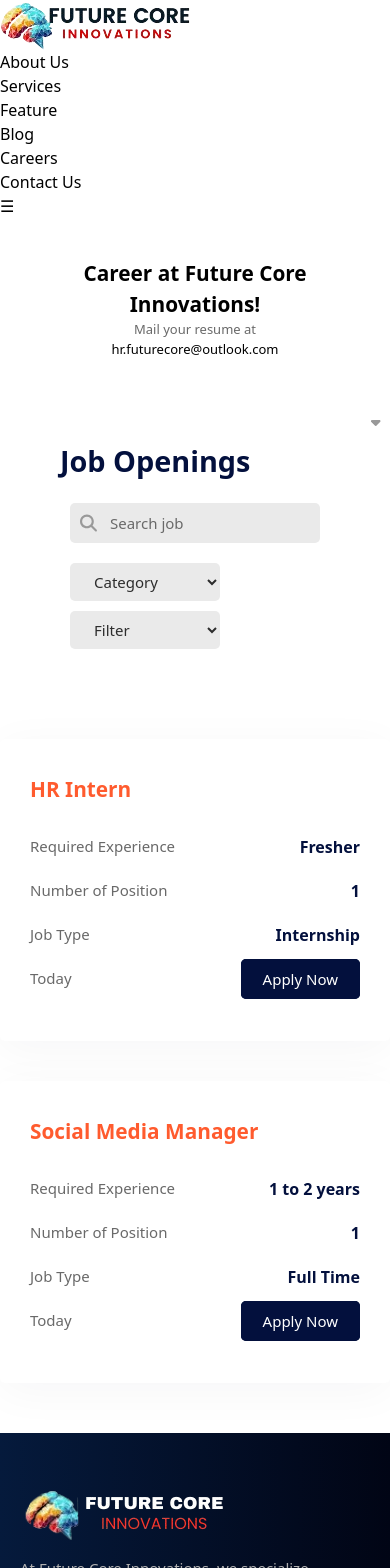
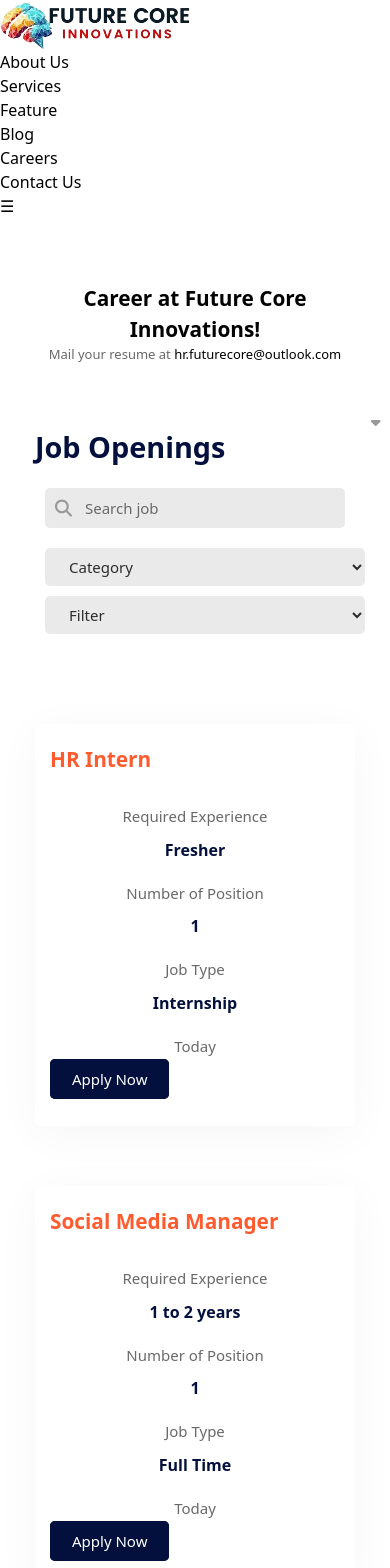
Before and after one commit to anubhootipandey/Future_Core_Innovations, a React (Vite) app: page /careers in a window 390 px wide. Shown: the top 1568 px of the page. Built offline with nearby package versions, Linux system fonts and the light colour scheme.

Commit message:
careers styling changes

```diff
--- a/src/components/Careers/Career.css
+++ b/src/components/Careers/Career.css
@@ -1,58 +1,73 @@
-.main{
-    margin-top: -20px;
+.main {
+    display: flex;
+    justify-content: center;
+    align-items: center;
+    padding: 20px;
 }
 
-#mail{
+.container {
+    width: 100%;
+    max-width: 1200px;
+    margin: 0 auto;
+}
+
+#mail {
     text-align: center;
 }
-#mail p{
+
+#mail p {
     font-size: 13px;
     color: #696969;
 }
-#mail h4{
+
+#mail h4 {
     font-weight: 600;
     font-size: 1.3rem;
 }
-#mail a{
+
+#mail a {
     text-decoration: none;
     color: black;
 }
-#careers , #mail{
+
+#careers, #mail {
     max-width: 1140px;
-    margin: 40px;
+    margin: 40px auto;
     border-radius: 10px;
     background-color: white;
     padding: 20px;
 }
 
-#careers h2{
+#careers h2 {
     font-size: 1.8rem;
     font-weight: 600;
     color: #03103D;
 }
-.option-filter span{
+
+.option-filter span {
     margin: 0px 10px;
 }
-.option-filter .job-in
-{
+
+.option-filter .job-in {
     position: relative;
     background-color: rgb(234, 234, 234);
     margin: 30px 20px;
     border-radius: 5px;
 }
-.option-filter .job-in i{
+
+.option-filter .job-in i {
     position: absolute;
     top: 13px;
     left: 20px;
     font-size: 17px;
 }
 
-.option-filter input::placeholder{
+.option-filter input::placeholder {
     color: #696969;
-    font-size: 15px ;
+    font-size: 15px;
 }
 
-.Category i , .filter i{
+.Category i, .filter i {
     position: absolute;
     top: 0px;
     right: 15px;
@@ -60,11 +75,12 @@
 
 select {
     border: 1px solid #ccc;
-  border-radius: 4px;
-  padding: 5px;
-  font-size: 14px;
+    border-radius: 4px;
+    padding: 5px;
+    font-size: 14px;
 }
-select:focus{
+
+select:focus {
     outline: 1px solid rgb(101, 101, 101);
 }
 
@@ -78,7 +94,7 @@ select:focus{
     position: relative;
 }
 
-.option-filter option{
+.option-filter option {
     color: #696969;
     font-size: 15px;
 }
@@ -103,71 +119,81 @@ select:focus{
 .Category .fa-caret-down, .filter .fa-caret-down {
     position: absolute;
     top: 50%;
-    right: 10px; /* Adjust as needed */
+    right: 10px;
     transform: translateY(-50%);
     font-size: 15px;
     color: #999;
 }
 
-#n-open
-{
-    max-width:800px;
+#n-open {
+    max-width: 800px;
     margin: 20px auto;
     padding: 10px;
     text-align: center;
 }
-#n-open h1{
+
+#n-open h1 {
     margin: 20px 0px;
     font-size: 2rem;
     font-weight: 600;
     color: #03103D;
 }
-#n-open p{
+
+#n-open p {
     color: #696969;
     font-size: 14px;
     font-weight: 400;
     max-width: 600px;
-    margin: 10px auto   ;
+    margin: 10px auto;
 }
-#n-open button{
+
+#n-open button {
     margin: 10px 0px;
     background-color: transparent;
     border: none;
 }
-#n-open button a{
+
+#n-open button a {
     margin: 10px 0px;
-    background-color:#03103D;
-
+    background-color: #03103D;
     border: none;
     padding: 8px 40px;
     border-radius: 5px;
-    border: 2px solid#03103D;
+    border: 2px solid #03103D;
     cursor: pointer;
     transition: all 200ms;
     font-size: 14px;
 }
-#n-open button a:hover{
+
+#n-open button a:hover {
     background-color: #ffffff;
     color: #000000;
+}
 
-}
-#n-open  a
-{
+#n-open a {
     text-decoration: none;
     font-size: 15px;
     color: white;
 }
-.n-op-img{
+
+.n-op-img {
     height: 150px;
     margin: 10px auto;
-    text-align: center  ;
+    text-align: center;
 }
-#jobs{
+
+#jobs {
     max-width: 1140px;
-    margin: 30px auto;
- }
+    margin: 20px auto;
+}
 
-.job-inner{
+.row {
+    display: flex;
+    flex-wrap: wrap;
+    gap: 20px;
+}
+
+.job-inner {
     padding: 30px;
     background-color: white;
     margin: 20px 0px;
@@ -175,86 +201,154 @@ select:focus{
     box-shadow: 0 8px 46px 0 rgba(3, 15, 39, .04);
 }
 
-.job-inner h2{
-    color:#ff5b2e;
+.job-inner h2 {
+    color: #ff5b2e;
     font-size: 1.3rem;
     margin: 5px 0px 30px 0px;
     font-weight: 600;
 }
 
-.job-d{
+.job-d {
     display: flex;
     flex-direction: row;
     justify-content: space-between;
     margin: 20px 0px;
-    gap: 70px;
+    gap: 120px;
 }
 
-.job-d p{
+.job-d p {
     text-align: left;
     font-size: 15px;
     font-weight: 400;
     color: #696969;
 }
 
-.job-d h4{
+.job-d h4 {
     font-size: 1rem;
     font-weight: 600;
     text-align: right;
     color: #03103D;
 }
 
-.job-d button{
+.job-d button {
     background-color: transparent;
     border: none;
+}
 
-}
-.job-d button a{
+.job-d button a {
     margin: 10px 0px;
-    background-color:#03103D;
-
+    background-color: #03103D;
     border: none;
     padding: 8px 20px;
     border-radius: 5px;
-    border: 2px solid#03103D;
+    border: 2px solid #03103D;
     cursor: pointer;
     transition: all 200ms;
     font-size: 14px;
 }
 
-.job-d button a
-{
+.job-d button a {
     text-decoration: none;
     font-size: 15px;
     color: white;
 }
 
-.job-d button a:hover{
+.job-d button a:hover {
     background-color: #ffffff;
     color: #000000;
-
 }
 
-@media (max-width:425px)
-{
-    .option-filter span
-    {
-        width: fit-content !important;
-        display: block;
+@media (max-width: 1024px) {
+    #careers, #mail, #jobs {
+        padding: 15px;
+        margin: 30px auto;
     }
-    .option-filter select{
-        width: 150px;
+
+    .job-d {
+        flex-direction: column;
+        gap: 20px;
     }
-    .Category, .filter
-    {
-        margin: 10px !important;
+
+    .job-d p, .job-d h4 {
+        text-align: center;
     }
+}
+
+@media (max-width: 768px) {
+    .job-inner {
+        padding: 20px;
+    }
+
     .option-filter .job-in {
         margin: 20px 10px;
     }
+
+    .Category, .filter {
+        margin: 10px;
+    }
+
+    #n-open h1 {
+        font-size: 1.5rem;
+    }
+
+    #n-open p {
+        font-size: 13px;
+    }
+
+    #n-open button a {
+        padding: 8px 30px;
+        font-size: 13px;
+    }
+
+    .n-op-img {
+        height: 120px;
+    }
+}
+
+@media (max-width: 425px) {
+    .option-filter span {
+        width: 100%;
+        display: block;
+        text-align: center;
+        margin-bottom: 10px;
+    }
+
+    .option-filter select {
+        width: 100%;
+        padding: 8px 20px;
+    }
+
     .Category i, .filter i {
-        position: absolute;
         top: 11px;
         right: 15px;
     }
+
+    .job-inner {
+        padding: 15px;
+    }
+
+    .job-d {
+        gap: 10px;
+    }
+
+    .job-d p, .job-d h4 {
+        text-align: center;
+    }
+
+    #n-open h1 {
+        font-size: 1.3rem;
+    }
+
+    #n-open p {
+        font-size: 12px;
+    }
+
+    #n-open button a {
+        padding: 8px 20px;
+        font-size: 12px;
+    }
+
+    .n-op-img {
+        height: 100px;
+    }
 }
--- a/src/components/Careers/Career.jsx
+++ b/src/components/Careers/Career.jsx
@@ -5,12 +5,11 @@ import { faMagnifyingGlass, faCaretDown } from '@fortawesome/free-solid-svg-icon
 
 const Career = () => {
   return (
-    <div className='main bg-gray-100'>
-      <div>
+    <div className="main bg-gray-100">
+      <div className="container">
         <div id="mail">
           <h4>Career at Future Core Innovations!</h4>
           <p>Mail your resume at <a href="mailto:hr.futurecore@outlook.com">hr.futurecore@outlook.com</a></p>
-        </div>
         </div>
         <div id="careers">
           <h2>Job Openings</h2>
@@ -24,18 +23,18 @@ const Career = () => {
                 <FontAwesomeIcon icon={faCaretDown} />
                 <select id="Category">
                   <option value="Category">Category</option>
-                <option value="saab">Web Design</option>
-                <option value="opel">App Design</option>
-                <option value="audi">App Development</option>
+                  <option value="web-design">Web Design</option>
+                  <option value="app-design">App Design</option>
+                  <option value="app-development">App Development</option>
                 </select>
               </span>
               <span className="filter">
                 <FontAwesomeIcon icon={faCaretDown} />
                 <select id="filter">
                   <option value="filter">Filter</option>
-                <option value="full time">Full Time</option>
-                <option value="part time">Part Time</option>
-                <option value="Internship">Internship</option>
+                  <option value="full-time">Full Time</option>
+                  <option value="part-time">Part Time</option>
+                  <option value="internship">Internship</option>
                 </select>
               </span>
             </div>
@@ -120,6 +119,7 @@ const Career = () => {
           </div>
         </div>
       </div>
+    </div>
   );
 };
 
--- a/src/components/Home/Home.css
+++ b/src/components/Home/Home.css
@@ -26,7 +26,6 @@
     background-position: center;
     background-repeat: no-repeat;
     background-size: contain;
-
 }
 
 .box-con-container {
```
Lines whose indentation alone changed are shown as unchanged.
